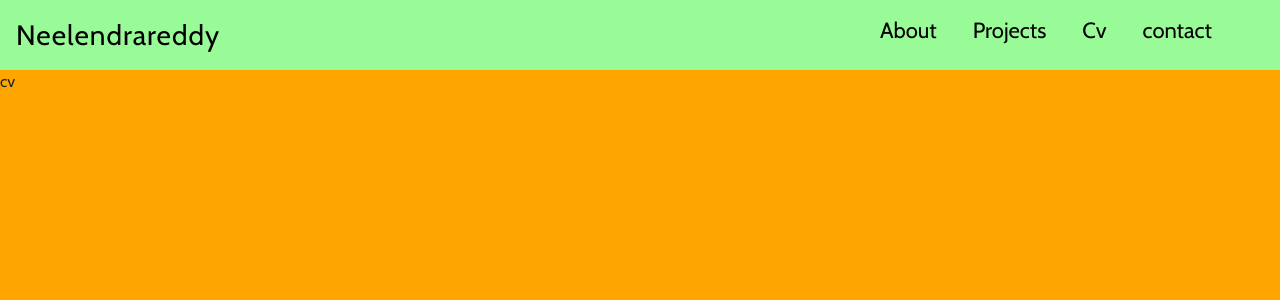
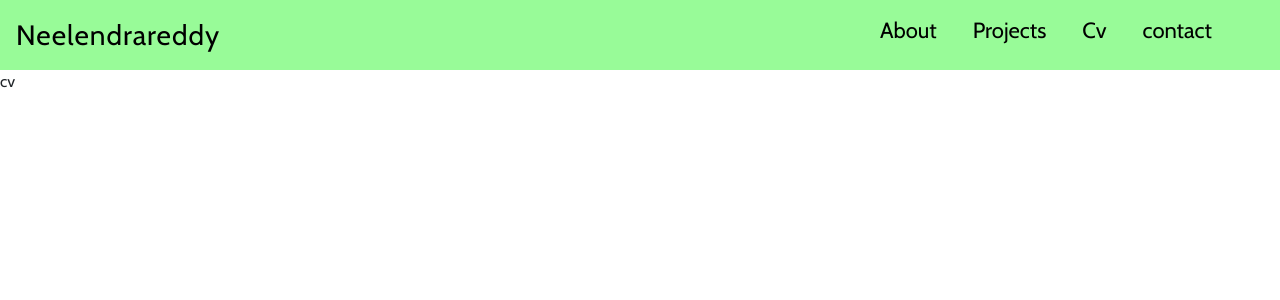
Before and after one commit to neelendrareddy9001/my-portfolio-website, a React (Create React App) app: page /cv in a window 1280 px wide. Shown: the top 300 px of the page. Built offline with nearby package versions, Linux system fonts and the light colour scheme.

Commit message:
styles needed to the each and every section

```diff
--- a/src/component/Navbar/navbar.scss
+++ b/src/component/Navbar/navbar.scss
@@ -16,6 +16,12 @@
   &-center {
     width: 100%;
     position: relative;
+
+    &-menu-section {
+      top: 64px;
+      right: 0;
+      height: calc(100vh - 64px);
+    }
   }
   &-header {
     display: flex;
--- a/src/component/contact/Contact.scss
+++ b/src/component/contact/Contact.scss
@@ -1,3 +1,2 @@
-.contact {
-  background: green;
-}
+@import "../../styles/globalStyle.scss";
+@import "../../styles/media\ .scss";
--- a/src/component/cv/cv.scss
+++ b/src/component/cv/cv.scss
@@ -1,4 +1,2 @@
-.cv {
-  background: orange;
-  height: 100vh;
-}
+@import "../../styles/globalStyle.scss";
+@import "../../styles/media\ .scss";
```
